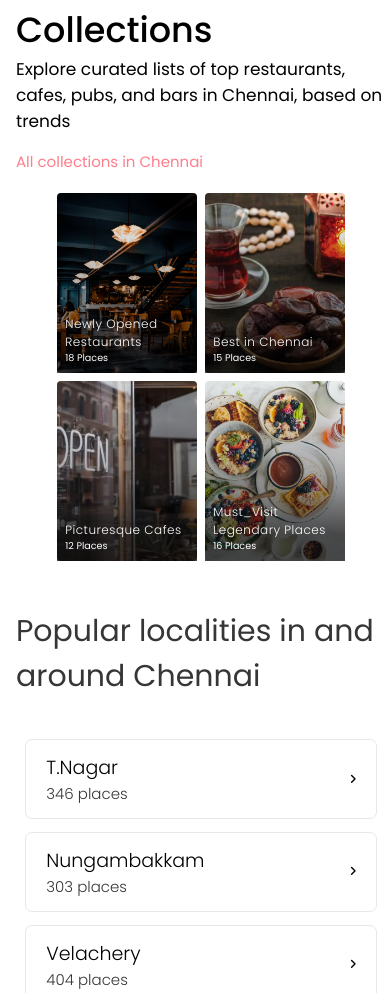
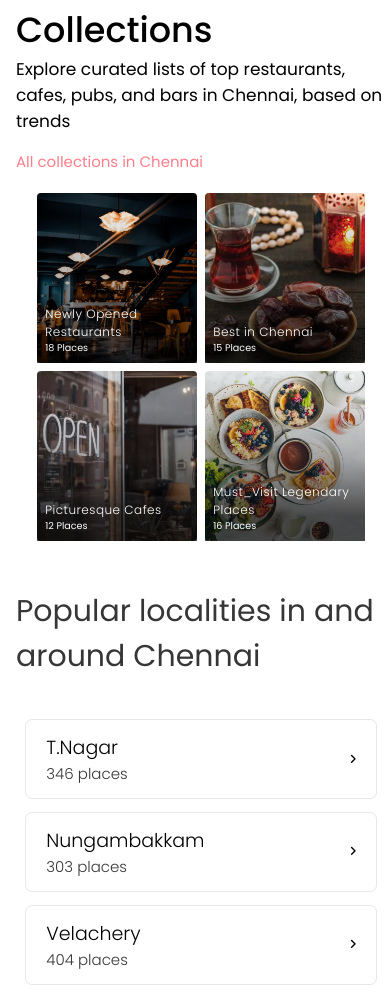
Before and after one commit to GowthamXeno/Zomato-Landing-Page, a plain HTML site: page index.html in a window 390 px wide. Shown: the part 1495-2488 px from the top of the page. Drawn offline with Linux system fonts and the light colour scheme.

Commit message:
Completed the Project

```diff
--- a/style.css
+++ b/style.css
@@ -534,8 +534,8 @@ footer .footer_section1>img{
     height: 80vh;
   }
   .collection_card .card{
-    height: 180px;
-    min-width:140px;
+    height: 170px;
+    min-width:160px;
   }
   .HeroSectionContainer {
     width: 100%;
```
